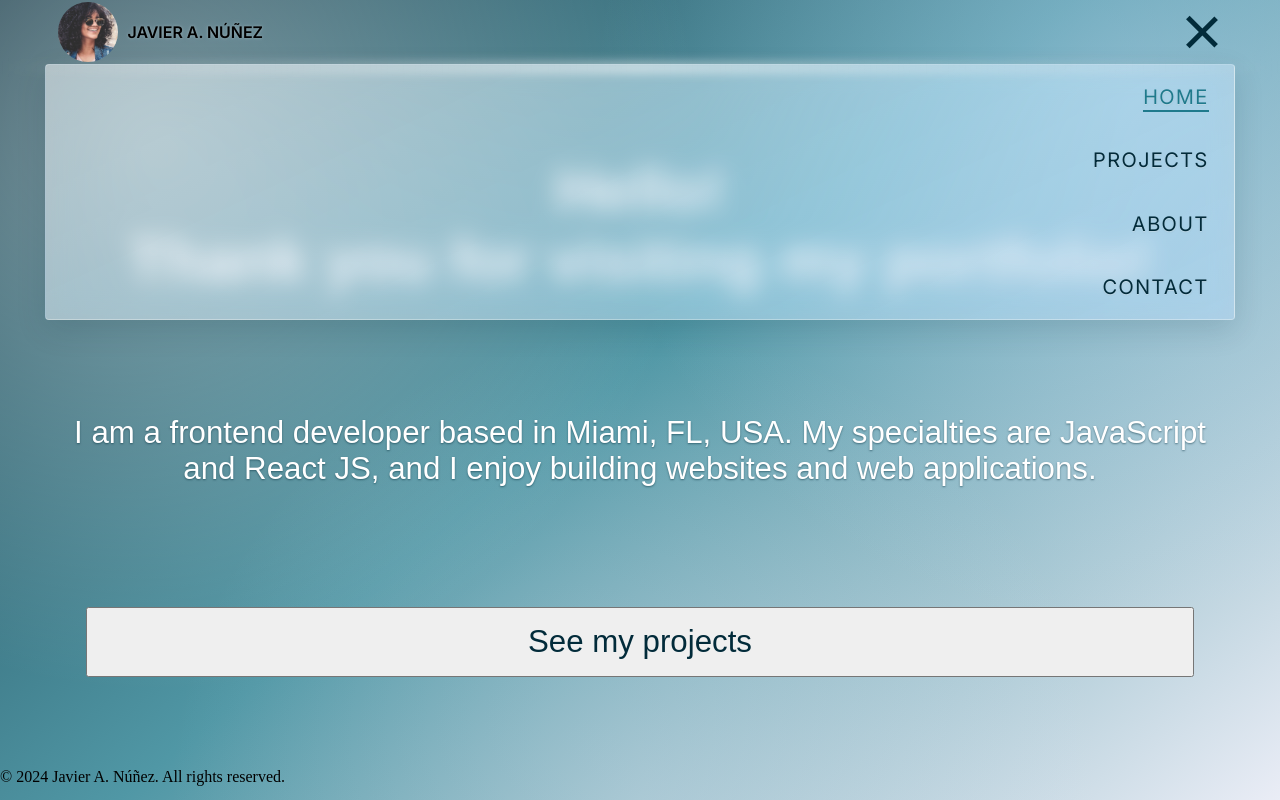
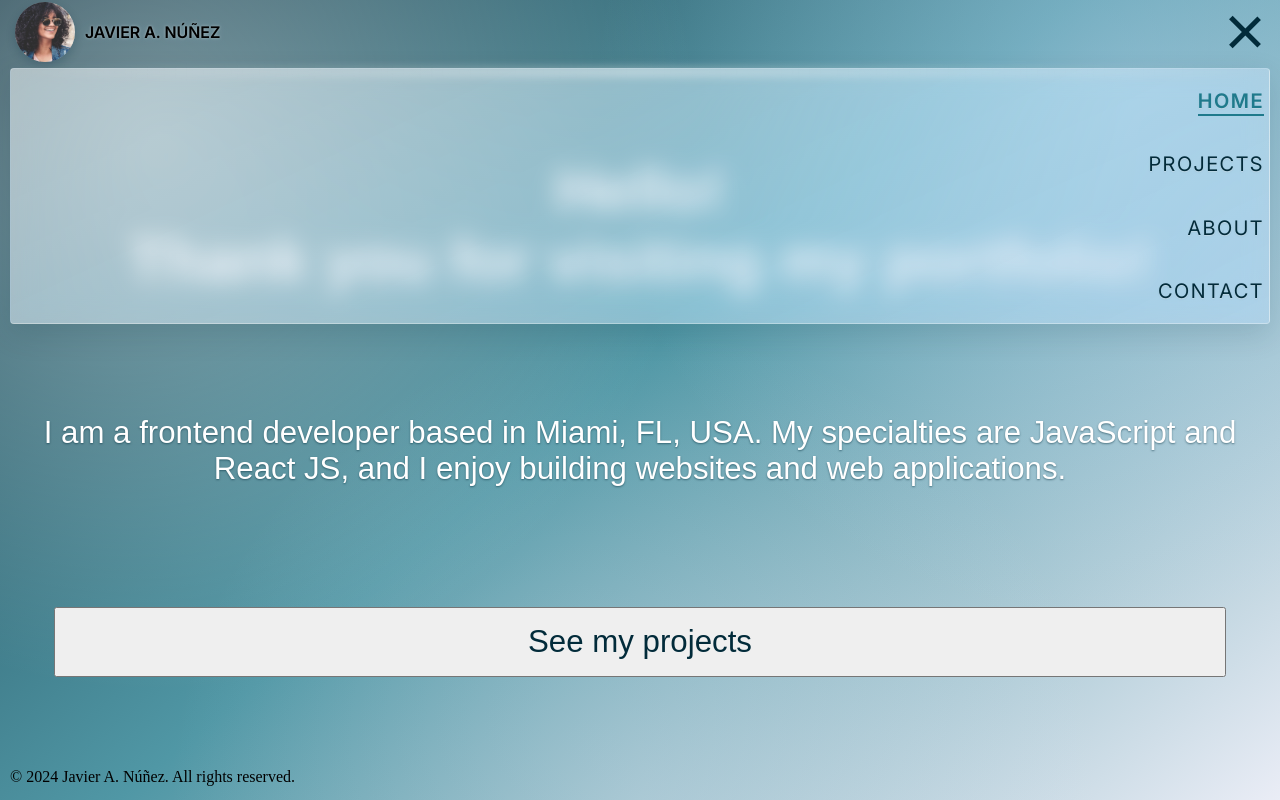
Before and after one commit to janunezdevelopment/personal-portfolio, a React (Vite) app: page / in a window 1280 px wide. Both pictures are taken after a click on the button "Toggle navigation". Built offline with nearby package versions, Linux system fonts and the light colour scheme.

Commit message:
feat: enhance Navbar functionality with focused link highlighting and improved class management

```diff
--- a/src/components/Navbar.jsx
+++ b/src/components/Navbar.jsx
@@ -4,9 +4,24 @@ import avatar from "../assets/imgs/avatar.jpg";
 
 function Navbar() {
   const [isMenuOpen, setIsMenuOpen] = useState(false);
+  const [focusedLink, setFocusedLink] = useState(null);
 
   const toggleMenu = () => {
     setIsMenuOpen(!isMenuOpen);
+  };
+
+  const getNavLinkClassName = (path, isActive) => {
+    const classes = ["navlinks"];
+
+    if (isActive) {
+      classes.push("active");
+    }
+
+    if (focusedLink === path) {
+      classes.push("outlined-text");
+    }
+
+    return classes.join(" ");
   };
 
   return (
@@ -30,22 +45,49 @@ function Navbar() {
         </button>
         <ul className={`navlinks-container ${isMenuOpen ? "open" : ""}`}>
           <li>
-            <NavLink className={"navlinks"} to="/" end>
+            <NavLink
+              className={({ isActive }) => getNavLinkClassName("/", isActive)}
+              to="/"
+              end
+              onFocus={() => setFocusedLink("/")}
+              onBlur={() => setFocusedLink(null)}
+            >
               Home
             </NavLink>
           </li>
           <li>
-            <NavLink className={"navlinks"} to="/projects">
+            <NavLink
+              className={({ isActive }) =>
+                getNavLinkClassName("/projects", isActive)
+              }
+              to="/projects"
+              onFocus={() => setFocusedLink("/projects")}
+              onBlur={() => setFocusedLink(null)}
+            >
               Projects
             </NavLink>
           </li>
           <li>
-            <NavLink className={"navlinks"} to="/about">
+            <NavLink
+              className={({ isActive }) =>
+                getNavLinkClassName("/about", isActive)
+              }
+              to="/about"
+              onFocus={() => setFocusedLink("/about")}
+              onBlur={() => setFocusedLink(null)}
+            >
               About
             </NavLink>
           </li>
           <li>
-            <NavLink className={"navlinks"} to="/contact">
+            <NavLink
+              className={({ isActive }) =>
+                getNavLinkClassName("/contact", isActive)
+              }
+              to="/contact"
+              onFocus={() => setFocusedLink("/contact")}
+              onBlur={() => setFocusedLink(null)}
+            >
               Contact
             </NavLink>
           </li>
--- a/src/styles.css
+++ b/src/styles.css
@@ -34,10 +34,14 @@
   --pale-sky: #bfdbf7;
   --lavender: #e1e5f2;
   --white: #ffffff;
+
+  /* Border & Shading */
+
+  --border-radius: 4px;
   --text-shadow-letterpress:
     0 1px 1px rgb(255 255 255 / 0.35), 0 1px 2px rgb(2 43 58 / 0.12);
   --text-shadow-glow:
-    0 0 3px rgb(255 255 255 / 0.3), 0 0 10px rgb(191 219 247 / 0.2);
+    0 0 3px rgb(255 255 255 / 0.4), 0 0 10px rgb(191 219 247 / 0.2);
   --text-shadow-hero: 0 1px 2px rgb(2 43 58 / 0.5);
 
   /* Fluid Type Scale */
@@ -83,12 +87,8 @@
 
 /* Body Styling */
 
-html,
 body {
-  min-height: 100%;
-}
-
-body {
+  padding: 0 var(--space-2xs);
   background:
     radial-gradient(
       circle at 12% 18%,
@@ -123,14 +123,11 @@ body {
 .navbar {
   position: relative;
   height: 8svh;
-  width: 93svw;
   margin-inline: auto;
-  padding: 0 1svw;
   display: flex;
   justify-content: space-between;
   align-items: center;
   font-family: var(--font-inter);
-  text-shadow: var(--text-shadow-glow);
 
   /* Glass Background */
 }
@@ -139,9 +136,9 @@ body {
   content: "";
   position: absolute;
   left: calc((100vw - 100%) / -2);
+  top: 8.5svh;
   right: calc((100vw - 100%) / -2);
-  bottom: calc(var(--space-3xs) * -2);
-  height: calc(var(--space-2xs) + var(--space-4xs));
+  height: calc(var(--space-3xs) * 1.5);
   background: linear-gradient(
     90deg,
     rgb(255 255 255 / 0),
@@ -167,12 +164,16 @@ body {
   width: 100%;
   display: block;
   border-radius: 50%;
+  box-shadow:
+    0 4px 10px rgb(2 43 58 / 0.22),
+    0 1px 2px rgb(255 255 255 / 0.35) inset;
 }
 
 .navbar h1 {
   text-transform: uppercase;
   font-size: var(--step-01);
   font-weight: 600;
+  text-shadow: var(--text-shadow-glow);
 }
 
 .hamburger {
@@ -203,9 +204,8 @@ body {
   min-height: 32svh;
   width: 100%;
   position: absolute;
-  top: 8svh;
+  top: 8.5svh;
   left: 0;
-  padding: 0 2svw 0 0;
   transition:
     opacity 0.3s ease,
     transform 0.1s ease,
@@ -224,9 +224,14 @@ body {
   -webkit-backdrop-filter: blur(12px) saturate(130%);
   backdrop-filter: blur(12px) saturate(130%);
   border: 1px solid rgb(255 255 255 / 0.24);
-  border-radius: 4px;
+  border-radius: var(--border-radius);
   box-shadow: 0 10px 30px rgb(2 43 58 / 0.14);
   pointer-events: none;
+}
+
+.navbar,
+.navlinks-container {
+  padding: 0 var(--space-3xs);
 }
 
 .navlinks {
@@ -238,10 +243,10 @@ body {
   color: var(--jet-black);
   text-decoration: none;
   text-transform: uppercase;
+  text-shadow: var(--text-shadow-letterpress);
   transition:
     color 0.2s ease,
     background-color 0.2s ease;
-  text-shadow: var(--text-shadow-letterpress);
 }
 
 .navlinks::after {
@@ -254,27 +259,25 @@ body {
   background-color: var(--teal);
   transform: scaleX(0);
   transform-origin: left;
-  transition: transform 0.25s ease;
-}
-
-.navlinks:hover {
-  color: var(--teal);
+  transition: transform 0.35s ease;
 }
 
 .navlinks:focus-visible {
+  font-weight: 600;
   color: var(--teal);
-  outline: 2px solid var(--teal);
-  outline-offset: var(--space-5xs);
-  border-radius: var(--space-5xs);
+  outline: none;
+  border-radius: var(--border-radius);
+  -webkit-text-stroke: 1px var(--jet-black);
 }
 
 .navlinks:active {
   color: var(--white);
   background-color: var(--teal);
-  border-radius: var(--space-5xs);
+  border-radius: var(--border-radius);
 }
 
 .navlinks.active {
+  font-weight: 600;
   color: var(--teal);
 }
 
@@ -285,7 +288,6 @@ body {
   transform: scaleX(1);
 }
 
-/* When React state applies the .open class */
 .navlinks-container.open {
   transform: translateY(0);
   opacity: 1;
@@ -317,7 +319,6 @@ main {
 
 .hero-div {
   height: 88svh;
-  max-width: 93%;
   margin: auto;
   display: flex;
   flex-direction: column;
```
